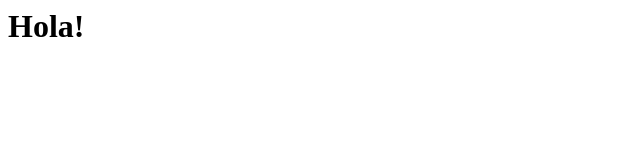
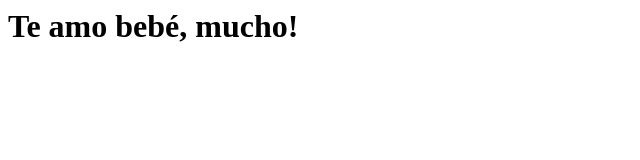
Before and after one commit to Myrlezz/Myrlezz.github.io, a plain HTML site: page index.html in a window 1280 px wide. Shown: the whole page, without its empty margins (0-640 px from the left). Drawn offline with Linux system fonts and the light colour scheme.

Commit message:
Update index.html

```diff
--- a/index.html
+++ b/index.html
@@ -6,6 +6,6 @@
 
 </head>
 <body>
-    <h1>Hola!</h1>
+    <h1>Te amo bebé, mucho!</h1>
 </body>
 </html>
```
